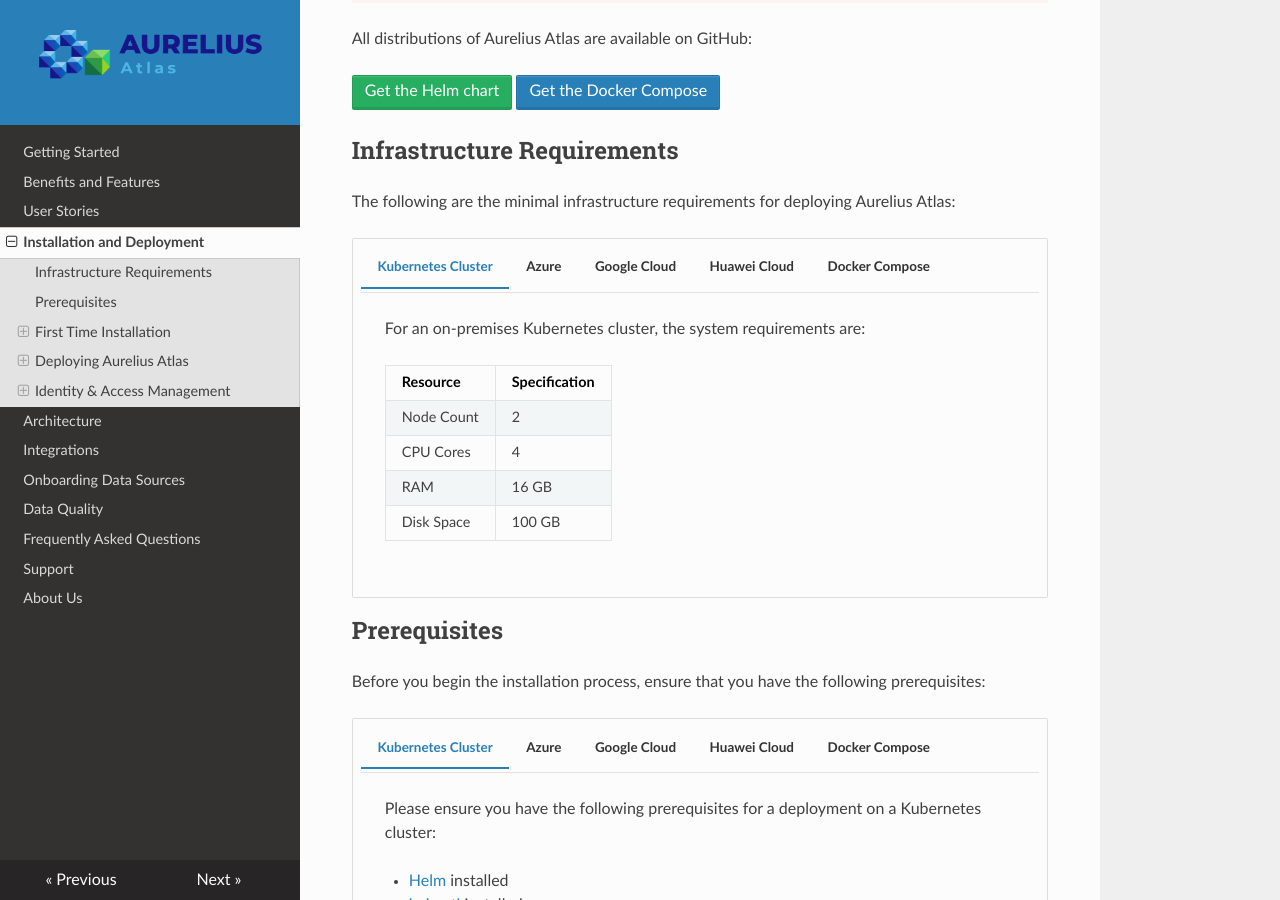
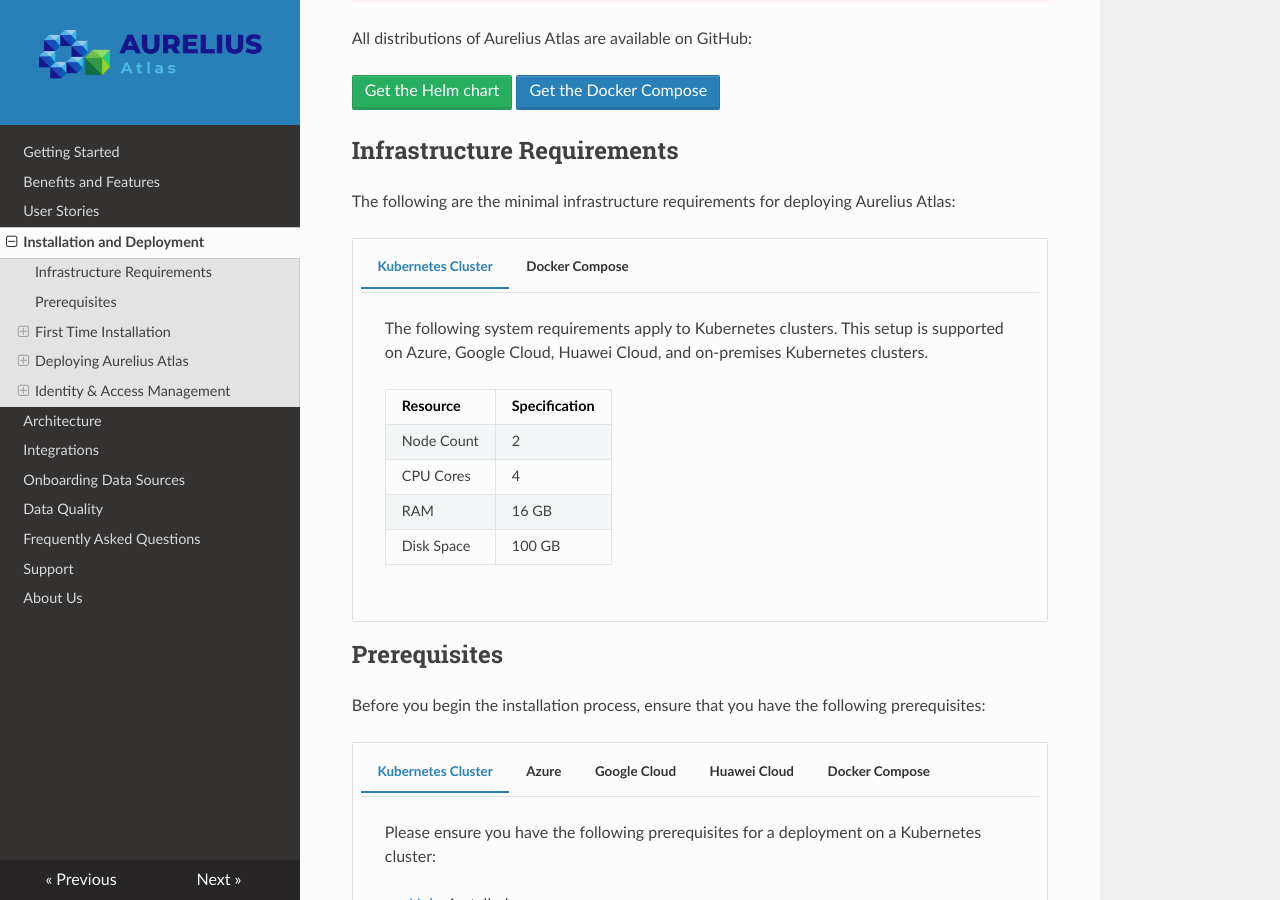
Before and after one commit to aureliusenterprise/aurelius-atlas-documentation, an MkDocs documentation site: the page built from docs/installation-and-deployment.md, in a window 1280 px wide and 900 px high, scrolled down 431 px. Built offline with MkDocs 1.6.1, drawn with Linux system fonts in a browser that asks for light colours; nearby versions of some CDN libraries; some of the changed lines change nothing that is shown.

Commit message:
simplify Infrastructure Requirements

```diff
--- a/docs/installation-and-deployment.md
+++ b/docs/installation-and-deployment.md
@@ -26,37 +26,8 @@
 The following are the minimal infrastructure requirements for deploying Aurelius Atlas:
 
 === "Kubernetes Cluster"
-    For an on-premises Kubernetes cluster, the system requirements are:
-
-    | Resource   | Specification |
-    | ---------- | ------------- |
-    | Node Count | 2             |
-    | CPU Cores  | 4             |
-    | RAM        | 16 GB         |
-    | Disk Space | 100 GB        |
-
-=== "Azure"
-    For Azure, the recommended system requirements are:
-
-    | Resource   | Specification |
-    | ---------- | ------------- |
-    | Node Count | 2             |
-    | CPU Cores  | 4             |
-    | RAM        | 16 GB         |
-    | Disk Space | 100 GB        |
-
-=== "Google Cloud"
-    For Google Cloud, the recommended system requirements are:
-
-    | Resource   | Specification |
-    | ---------- | ------------- |
-    | Node Count | 2             |
-    | CPU Cores  | 4             |
-    | RAM        | 16 GB         |
-    | Disk Space | 100 GB        |
-
-=== "Huawei Cloud"
-    For Huawei Cloud, the recommended system requirements are:
+    The following system requirements apply to Kubernetes clusters. This setup is supported on Azure, Google
+    Cloud, Huawei Cloud, and on-premises Kubernetes clusters.
 
     | Resource   | Specification |
     | ---------- | ------------- |
@@ -103,7 +74,7 @@
     Please ensure you have the following prerequisites for deployment on Huawei Cloud:
 
     - 2 Elastic IPs
-    - An Elastic Load Balancer with 5 Mbit/s bandwidth, which can later be changed to traffic-based pricing.
+    - An Elastic Load Balancer with a minimum bandwidth of 5 Mbit/s, which can later be changed to traffic-based pricing.
     - A NAT Gateway with an SNAT rule [Huawei Cloud Documentation](https://support.huaweicloud.com/eu/qs-natgateway/en-us_topic_0087895790.html)
     - A registered domain name for the external IP of the Elastic Load Balancer
 
```
